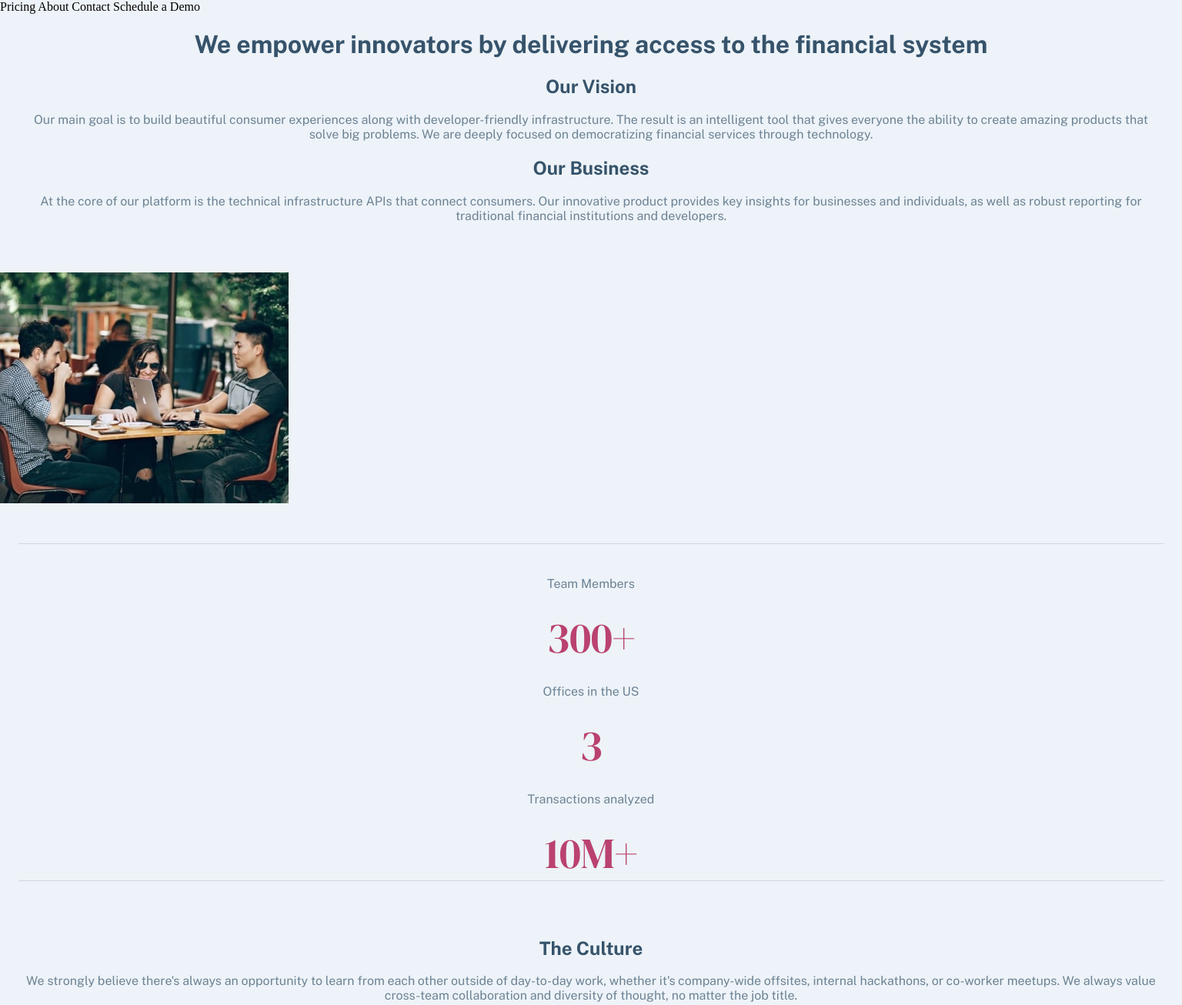
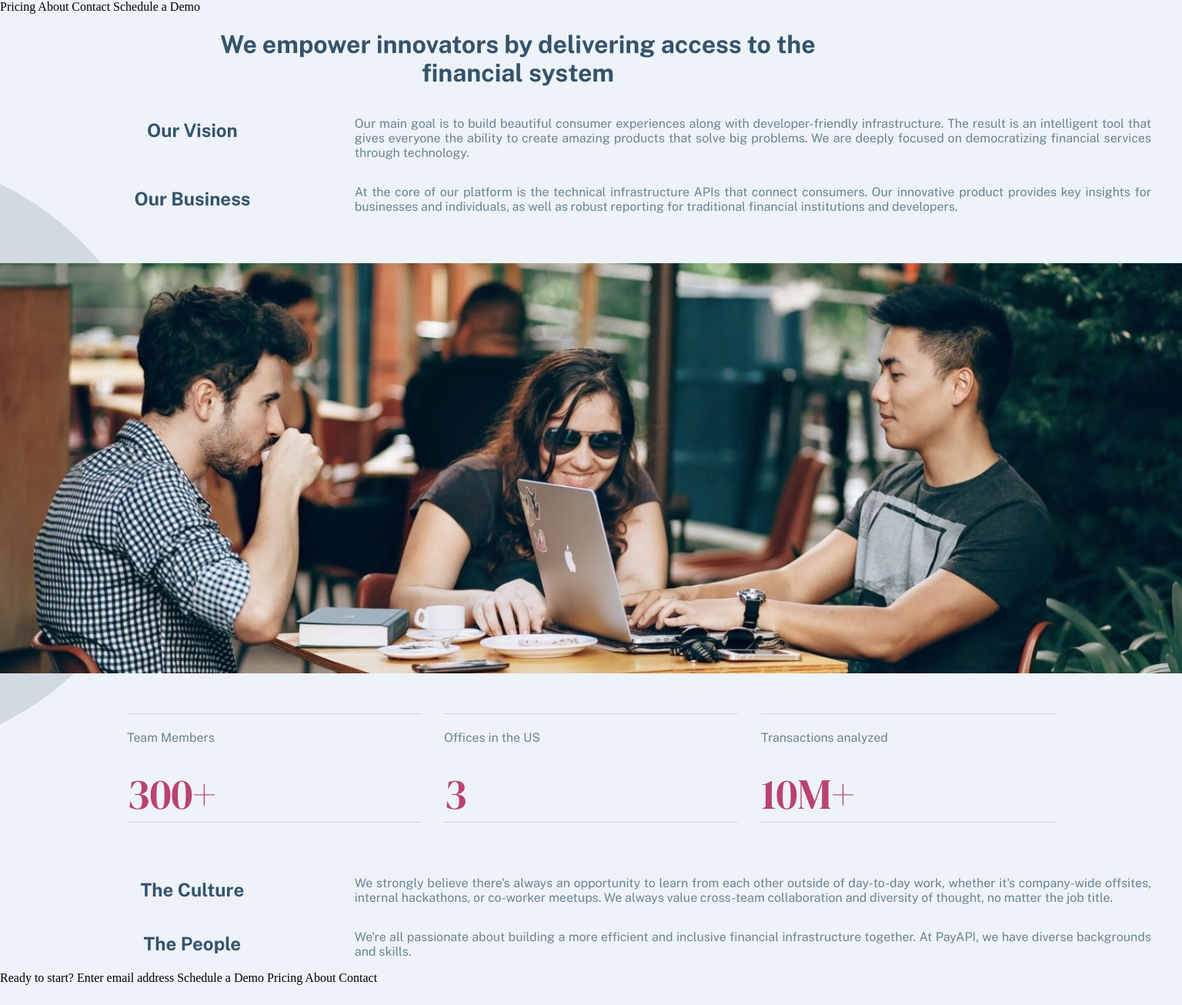
Before and after one commit to Aurimukstis1/TECHIN-PROJECT-PAYAPI, a plain HTML site: page about.html in a window 1536 px wide. Shown: the top 1306 px of the page at 77% size. After the commit the page ends 1280 px from the top, so only its background shows below. Drawn offline with nearby package versions, Linux system fonts and the light colour scheme.

Commit message:
Add tablet and desctop version about page

```diff
--- a/about.html
+++ b/about.html
@@ -18,30 +18,36 @@
     <main>
       <h1 class="about__h1-style">We empower innovators by delivering access to the financial system</h1>
       <section>
-        <article>
+        <article class="about__tablet-desctop-style">
           <h2 class="about__h2-style">Our Vision</h2>
           <p class="about__p-style">Our main goal is to build beautiful consumer experiences along with developer-friendly
     infrastructure. The result is an intelligent tool that gives everyone the ability to create
     amazing products that solve big problems. We are deeply focused on democratizing financial
     services through technology.</p>
         </article>
-        <article>
+        <article class="about__tablet-desctop-style">
           <h2 class="about__h2-style">Our Business</h2>
           <p class="about__p-style">At the core of our platform is the technical infrastructure APIs that connect consumers.
     Our innovative product provides key insights for businesses and individuals, as well as
     robust reporting for traditional financial institutions and developers.</p>
         </article>
+        <img class="bigcircle" src="/assets/images/shared/desktop/bg-pattern-circle.svg" alt="">
         <article>
-          <img src="/assets/images/about/mobile/image-team-members.jpg" alt="team-members"
-          class="img__style">
+            <img src="/assets/images/about/mobile/image-team-members.jpg" alt="team-members" class="img__style">
         </article>
         <article class="teams__members-style">
+          <div class="line__style">
             <p class="text__style1">Team Members</p>
             <p class="text__style2">300+</p>
+          </div>
+          <div class="line__style">
             <p class="text__style1">Offices in the US</p>
             <p class="text__style2">3</p>
+          </div>
+          <div class="line__style">
             <p class="text__style1">Transactions analyzed</p>
             <p class="text__style2">10M+</p>
+          </div>
         </article>
         <article class="about__block-style">
           <h2 class="about__h2-style">The Culture</h2>
@@ -49,7 +55,7 @@
     day-to-day work, whether it's company-wide offsites, internal hackathons, or co-worker meetups.
     We always value cross-team collaboration and diversity of thought, no matter the job title.</p>
         </article>
-        <article>
+        <article class="about__tablet-desctop-style">
           <h2 class="about__h2-style">The People</h2>
           <p class="about__p-style">We're all passionate about building a more efficient and inclusive financial infrastructure
     together. At PayAPI, we have diverse backgrounds and skills.</p>
--- a/assets/css/about.css
+++ b/assets/css/about.css
@@ -69,3 +69,117 @@ body {
 .about__block-style{
     padding-top: 53px;
 }
+.bigcircle{
+    display: none;
+}
+@media screen and (min-width: 375px){
+    .about__tablet-desctop-style{
+        display: flex;
+        flex-direction: row;
+        align-content: flex-start;
+    }
+    .about__block-style{
+        display: flex;
+        flex-direction: row;
+        align-content: flex-start;
+    }
+    .about__h2-style{
+        width: 30%;
+        padding: 0;
+        padding-left: 39px;
+    }
+    .about__p-style{
+        text-align: justify;
+        width: 70%;
+        padding: 0;
+        padding-right: 40px;
+    }
+    .teams__members-style{
+        border: none;
+        margin: 0;
+        padding: 0;
+        display: flex;
+        flex-direction: row;
+        text-align: left;
+        gap: 10px;
+        margin-left: 39px;
+        margin-right: 40px;
+    }
+    .line__style{
+        border-bottom: 1px solid rgba(108, 130, 148, 0.25);
+        border-top: 1px solid rgba(108, 130, 148, 0.25);
+        width: 100%;
+    }
+    .text__style1{
+        text-align: left;
+        margin: 0;
+        line-height: 28px;
+        padding-top: 17px;
+        padding-bottom: 23px;
+    }
+    .text__style2{
+        line-height: 72px;
+        text-align: left;
+
+    }
+    .img__style{
+        width: 100%;
+    }
+    .about__h1-style{
+        padding-left: 97px;
+        padding-right: 98px;
+    }
+}
+@media screen and (min-width: 768px){
+    .about__tablet-desctop-style{
+        display: flex;
+        flex-direction: row;
+        align-content: flex-start;
+    }
+    .about__block-style{
+        display: flex;
+        flex-direction: row;
+        align-content: flex-start;
+    }
+    .about__h2-style{
+        width: 30%;
+    }
+    .about__p-style{
+        text-align: justify;
+        width: 70%;
+    }
+    .img__style{
+        content: url(/assets/images/about/desktop/image-team-members.jpg);
+    }
+
+
+}
+@media screen and (min-width: 1440px) {
+    .teams__members-style{
+        border: none;
+        margin: 0;
+        padding: 0;
+        display: flex;
+        flex-direction: row;
+        text-align: left;
+        gap: 30px;
+        margin-left: 165px;
+        margin-right: 165px;
+    }
+    .about__h1-style{
+        padding-left: 260px;
+        padding-right: 260px;
+    }
+    .about__h1-style{
+        padding-left: 260px;
+        padding-right: 450px;
+    }
+    .bigcircle{
+        display: block;
+        position: absolute;
+        left: -35rem;
+        /* top: 17vh; */
+        top: 12.5rem;
+        z-index: -1;
+    }
+}
```
Lines whose indentation alone changed are shown as unchanged.
